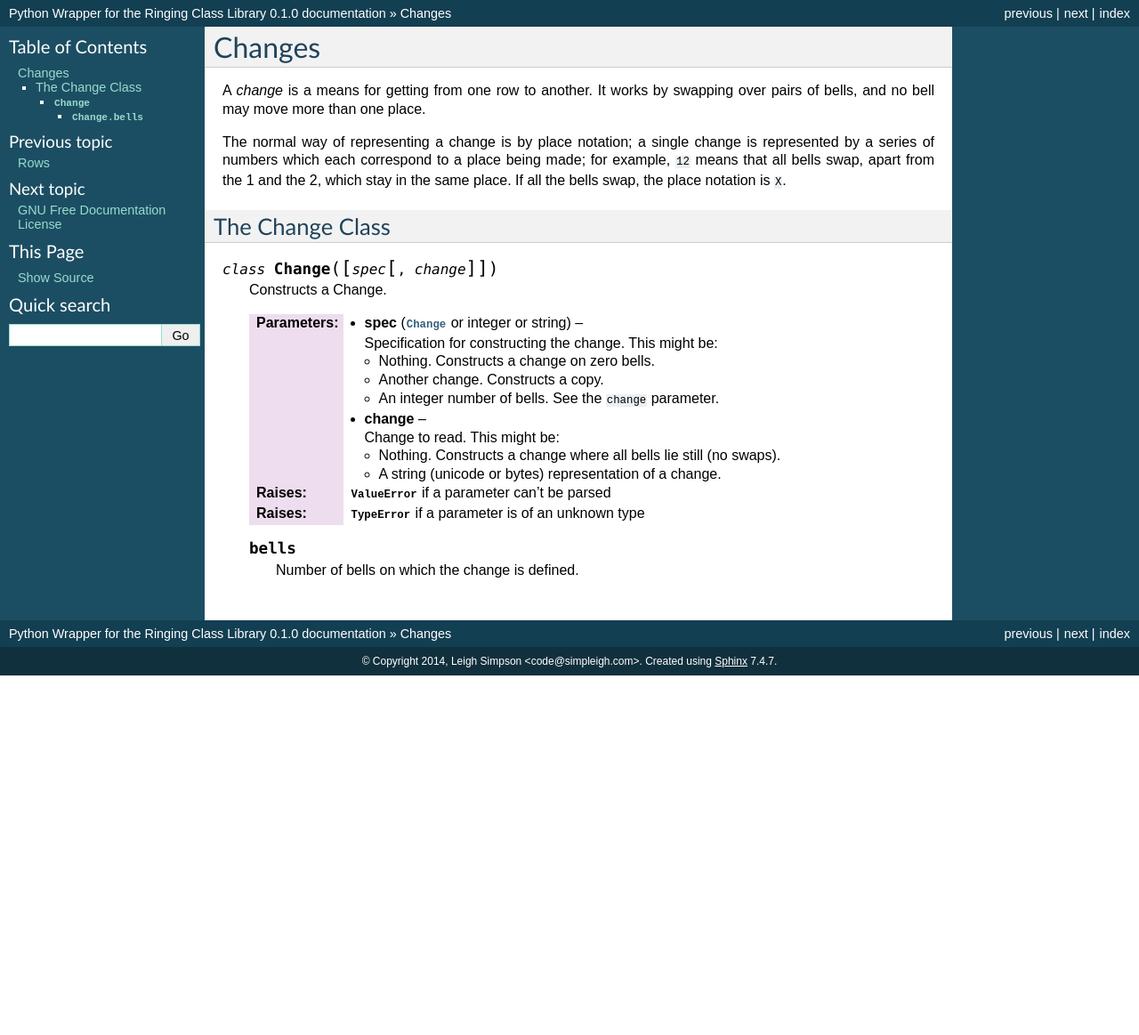
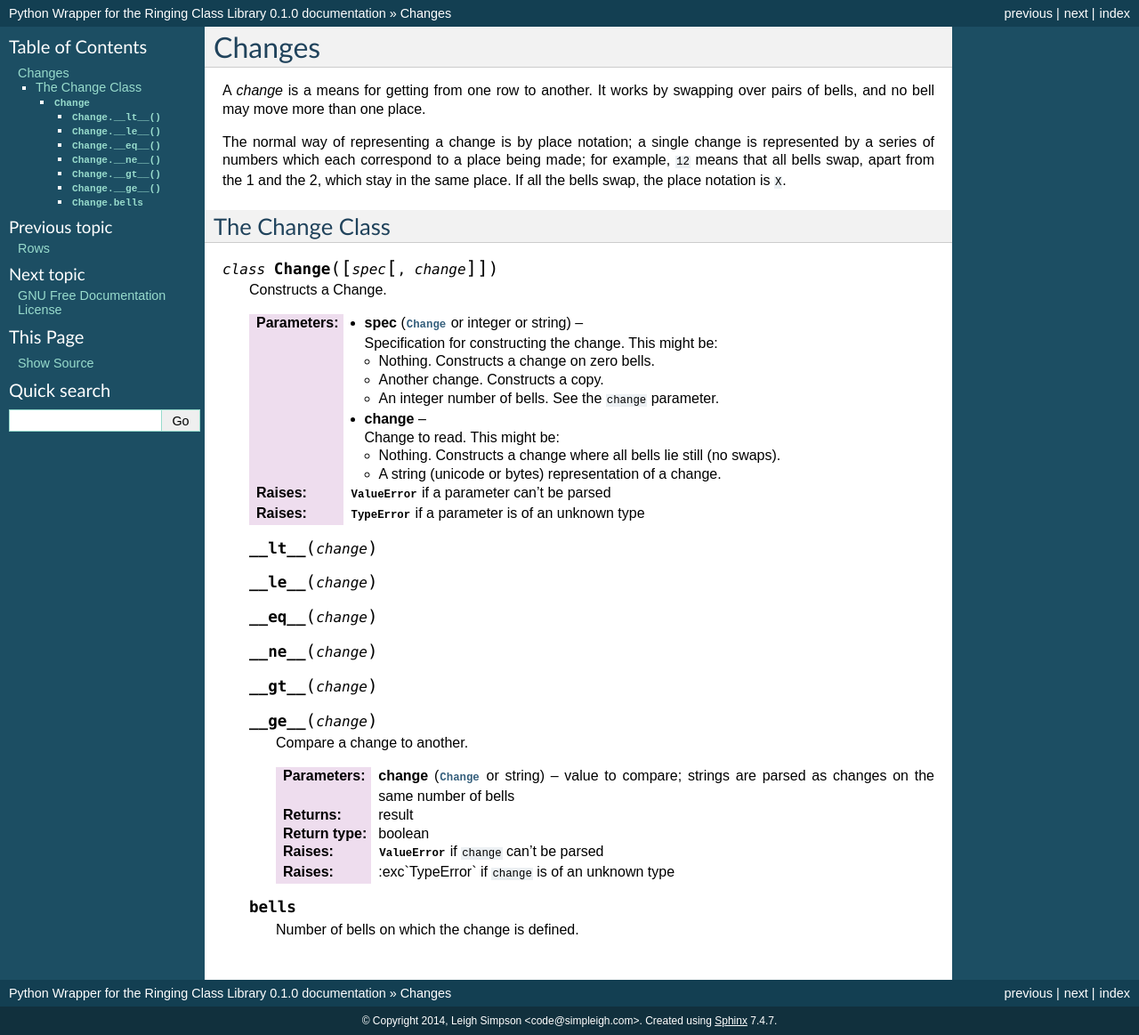
Before and after one commit to ringing-lib/ringing-lib-python, a Sphinx documentation site: the page built from docs/source/classes/change.rst, in a window 1280 px wide. Shown: the whole page at 89% size. Built offline with Sphinx 7.4.7, drawn with Linux system fonts in a browser that asks for light colours; before the commit the page ends 900 px from its top, so only the background shows below that.

```diff
--- a/docs/source/classes/change.rst
+++ b/docs/source/classes/change.rst
@@ -31,6 +31,23 @@ The Change Class
    :raises: :exc:`ValueError` if a parameter can't be parsed
    :raises: :exc:`TypeError` if a parameter is of an unknown type
 
+   .. method:: __lt__(change)
+   .. method:: __le__(change)
+   .. method:: __eq__(change)
+   .. method:: __ne__(change)
+   .. method:: __gt__(change)
+   .. method:: __ge__(change)
+
+      Compare a change to another.
+
+      :param change: value to compare; strings are parsed as changes on the same
+         number of bells
+      :type change: :class:`Change` or string
+      :return: result
+      :rtype: boolean
+      :raises: :exc:`ValueError` if ``change`` can't be parsed
+      :raises: :exc`TypeError` if ``change`` is of an unknown type
+
    .. attribute:: bells
 
       Number of bells on which the change is defined.
--- a/docs/source/classes/row.rst
+++ b/docs/source/classes/row.rst
@@ -100,7 +100,7 @@ The Row Class
       Compare a row to another.
 
       :param row: value to compare
-      :type row: :type spec: :class:`Row` or integer or string
+      :type row: :class:`Row` or integer or string
       :return: result
       :rtype: boolean
       :raises: :exc:`ValueError` if ``row`` can't be parsed
```
Also changed, not shown: 4 other files.
